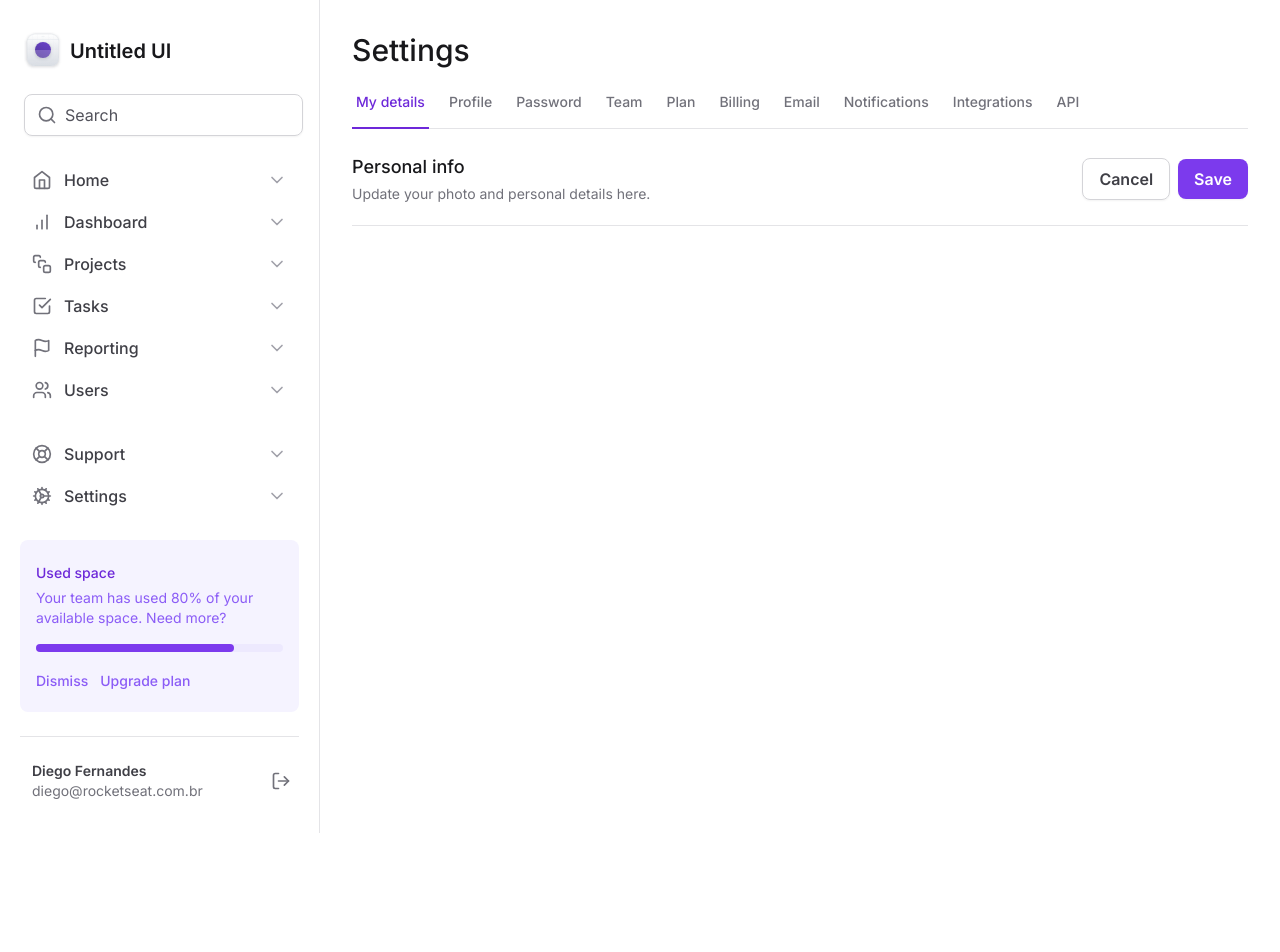
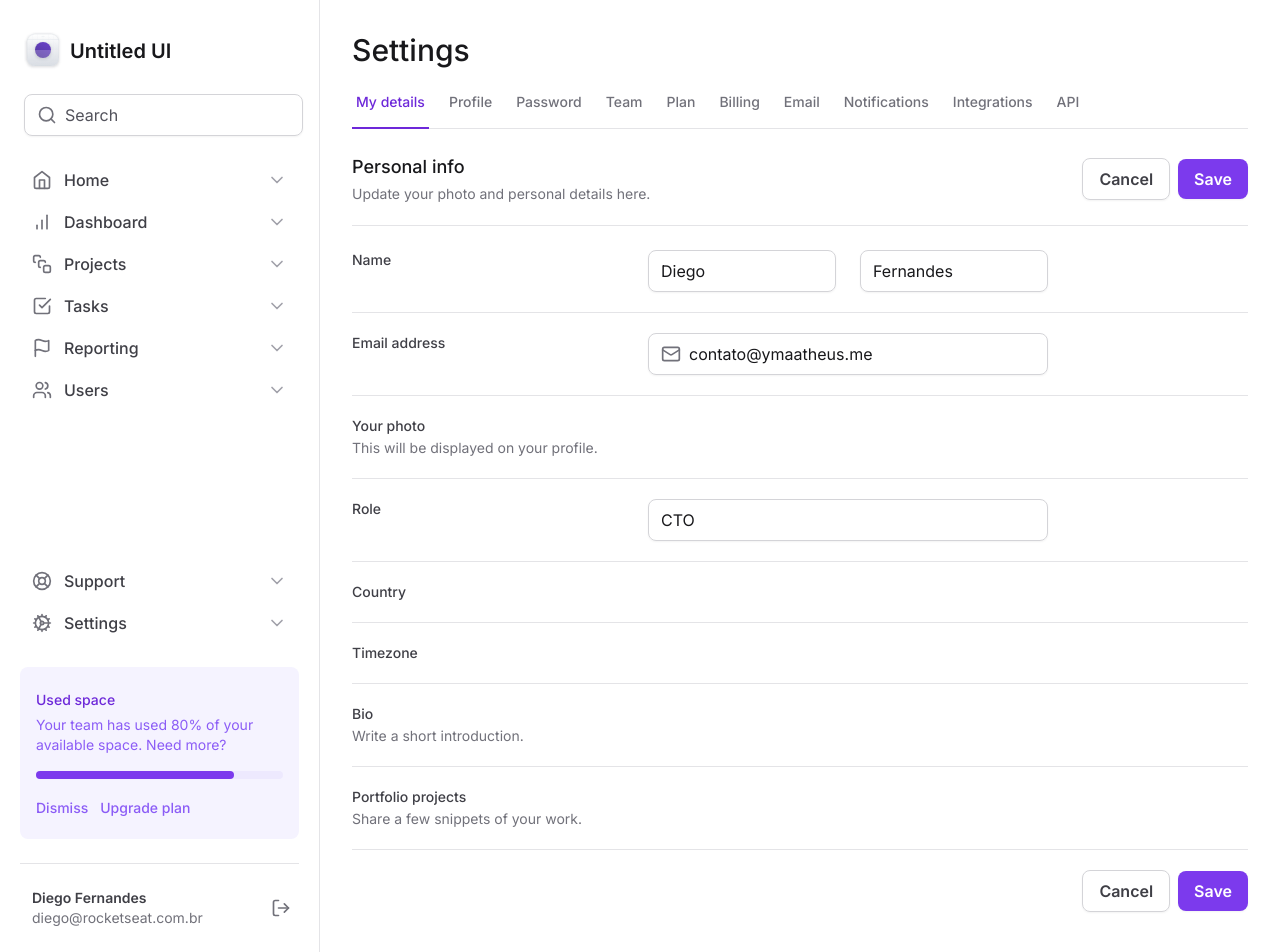
Before and after one commit to yMaatheus/tailwind-ignite-masterclass, a Next.js app: page / in a window 1280 px wide. Shown: the top 952 px of the page. Before the commit the page ends 833 px from the top, so only its background shows below. Built offline with nearby package versions, Linux system fonts and the light colour scheme; grey boxes are pictures that could not be loaded.

Commit message:
feat: :sparkles: implements form fields

```diff
--- a/src/app/page.tsx
+++ b/src/app/page.tsx
@@ -1,4 +1,6 @@
 import { SettingsTabs } from '@/components/SettingsTabs'
+import * as Input from '@/components/Input'
+import { Mail } from 'lucide-react'
 
 export default function Home() {
   return (
@@ -33,7 +35,127 @@
           </div>
         </div>
 
-        <form id="settings" className="mt-6 flex w-full flex-col "></form>
+        <form
+          id="settings"
+          className="mt-6 flex w-full flex-col gap-5 divide-y divide-zinc-200"
+        >
+          <div className="grid-cols-form grid gap-3">
+            <label
+              htmlFor="firstName"
+              className="text-sm font-medium text-zinc-700"
+            >
+              Name
+            </label>
+            <div className="grid grid-cols-2 gap-6">
+              <Input.Root>
+                <Input.Control id="firstName" defaultValue="Diego" />
+              </Input.Root>
+
+              <Input.Root>
+                <Input.Control defaultValue="Fernandes" />
+              </Input.Root>
+            </div>
+          </div>
+
+          <div className="grid-cols-form grid gap-3 pt-5">
+            <label
+              htmlFor="email"
+              className="text-sm font-medium text-zinc-700"
+            >
+              Email address
+            </label>
+            <Input.Root>
+              <Input.Preffix>
+                <Mail className="h-5 w-5 text-zinc-500" />
+              </Input.Preffix>
+              <Input.Control
+                id="email"
+                type="email"
+                defaultValue="contato@ymaatheus.me"
+              />
+            </Input.Root>
+          </div>
+
+          <div className="grid-cols-form grid gap-3 pt-5">
+            <label
+              htmlFor="email"
+              className="text-sm font-medium text-zinc-700"
+            >
+              Your photo
+              <span className="mt-0.5 block text-sm font-normal text-zinc-500">
+                This will be displayed on your profile.
+              </span>
+            </label>
+            <div></div>
+          </div>
+
+          <div className="grid-cols-form grid gap-3 pt-5">
+            <label htmlFor="role" className="text-sm font-medium text-zinc-700">
+              Role
+            </label>
+            <Input.Root>
+              <Input.Control id="role" defaultValue="CTO" />
+            </Input.Root>
+          </div>
+
+          <div className="grid-cols-form grid gap-3 pt-5">
+            <label
+              htmlFor="country"
+              className="text-sm font-medium text-zinc-700"
+            >
+              Country
+            </label>
+            <div></div>
+          </div>
+
+          <div className="grid-cols-form grid gap-3 pt-5">
+            <label
+              htmlFor="timezone"
+              className="text-sm font-medium text-zinc-700"
+            >
+              Timezone
+            </label>
+            <div></div>
+          </div>
+
+          <div className="grid-cols-form grid gap-3 pt-5">
+            <label htmlFor="bio" className="text-sm font-medium text-zinc-700">
+              Bio
+              <span className="mt-0.5 block text-sm font-normal text-zinc-500">
+                Write a short introduction.
+              </span>
+            </label>
+            <div></div>
+          </div>
+
+          <div className="grid-cols-form grid gap-3 pt-5">
+            <label
+              htmlFor="projects"
+              className="text-sm font-medium text-zinc-700"
+            >
+              Portfolio projects
+              <span className="mt-0.5 block text-sm font-normal text-zinc-500">
+                Share a few snippets of your work.
+              </span>
+            </label>
+            <div></div>
+          </div>
+
+          <div className="flex items-center justify-end gap-2 pt-5">
+            <button
+              type="button"
+              className="rounded-lg border border-zinc-300 px-4 py-2 font-semibold text-zinc-700 shadow-sm hover:bg-zinc-50"
+            >
+              Cancel
+            </button>
+            <button
+              type="submit"
+              className="rounded-lg bg-violet-600 px-4 py-2 font-semibold text-white shadow-sm hover:bg-violet-700"
+            >
+              Save
+            </button>
+          </div>
+        </form>
       </div>
     </>
   )
```
